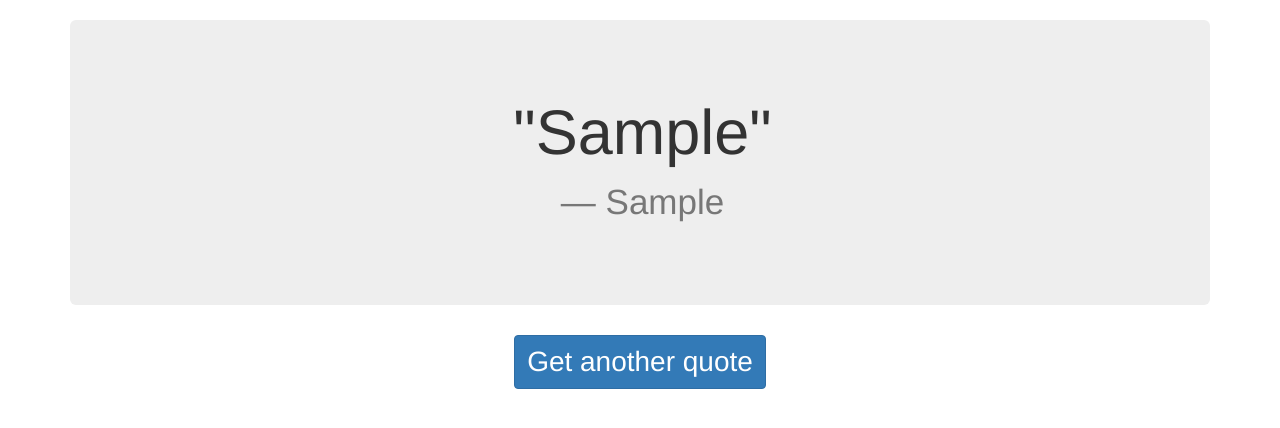
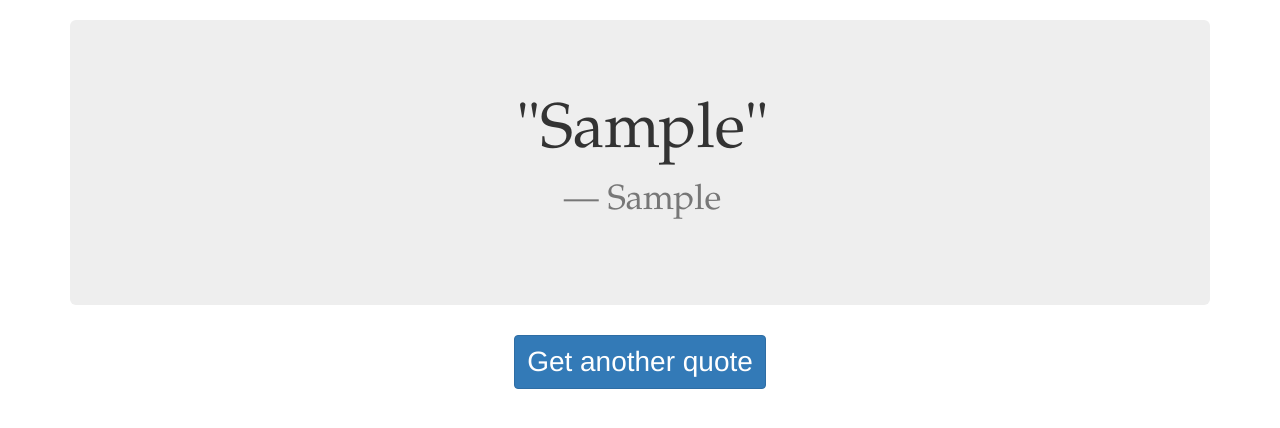
Before and after one commit to MadDoctor5813/Quotebook, a Django app: page / in a window 1280 px wide. Shown: the part 52-480 px from the top of the page. Run offline with Django 3.2, Linux system fonts and the light colour scheme; tables that the repository leaves empty hold one stand-in row (values such as "Sample post"); some libraries are stand-ins or nearby versions.

Commit message:
Change the font for quote and attribution

```diff
--- a/Quotebook/app/static/app/content/quotebook.css
+++ b/Quotebook/app/static/app/content/quotebook.css
@@ -2,3 +2,12 @@
 {
     font-size: 2em
 }
+
+.quote {
+    font-family: 'Palatino Linotype';
+}
+
+.quote-footer {
+    font-family: 'Palatino Linotype';
+    font-size: 2em;
+}
--- a/Quotebook/app/templates/app/quote.html
+++ b/Quotebook/app/templates/app/quote.html
@@ -32,8 +32,8 @@
     <div class="container">
         <div class="jumbotron">
 	        <blockquote class="blockquote text-center">
-		        <h1>"{{ quote }}"</h1>
-		        <footer style="font-size:2em">{{ attribution }}</footer>
+		        <h1 class="quote">"{{ quote }}"</h1>
+		        <footer class="quote-footer">{{ attribution }}</footer>
 	        </blockquote>
         </div>
     </div>
```
